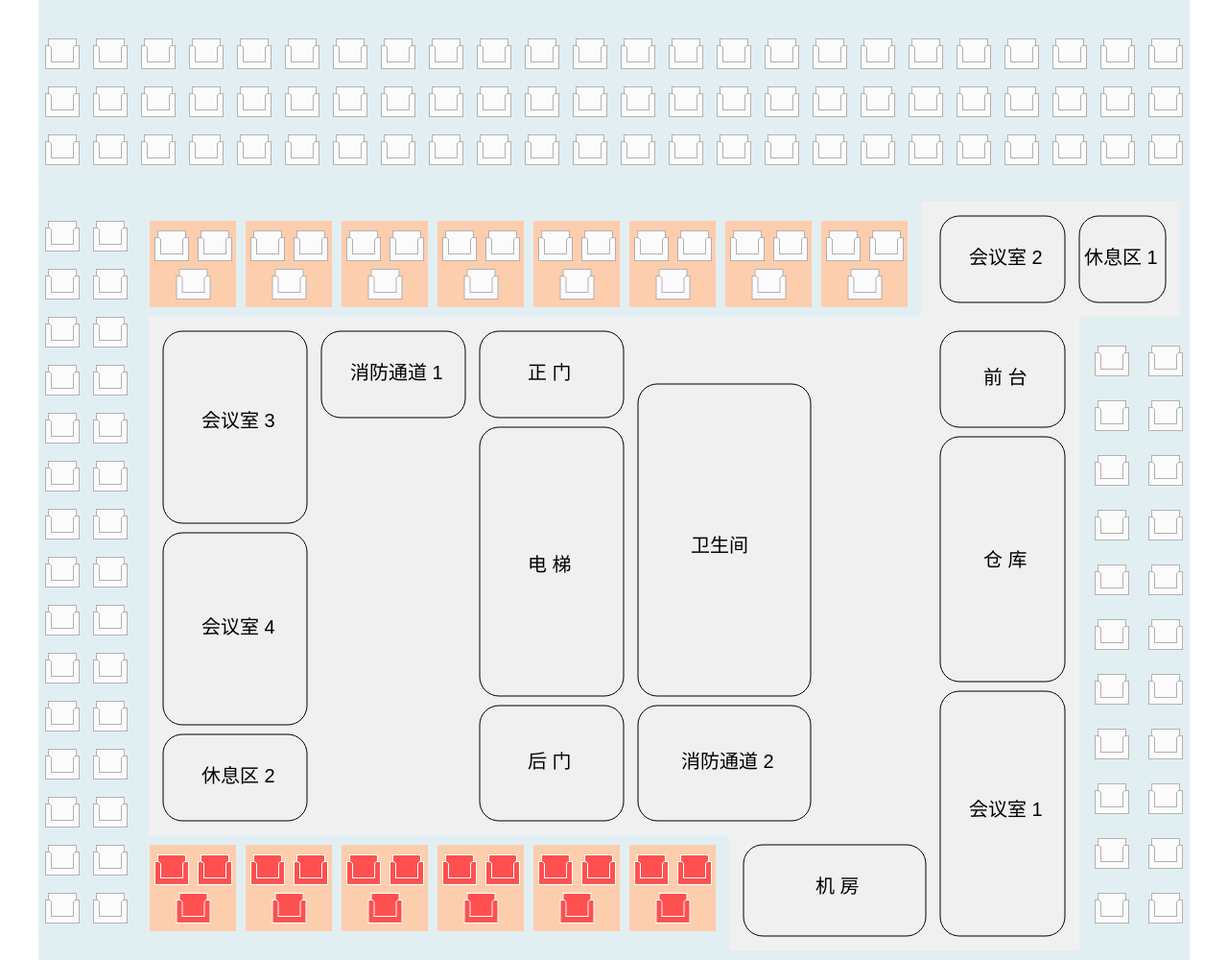
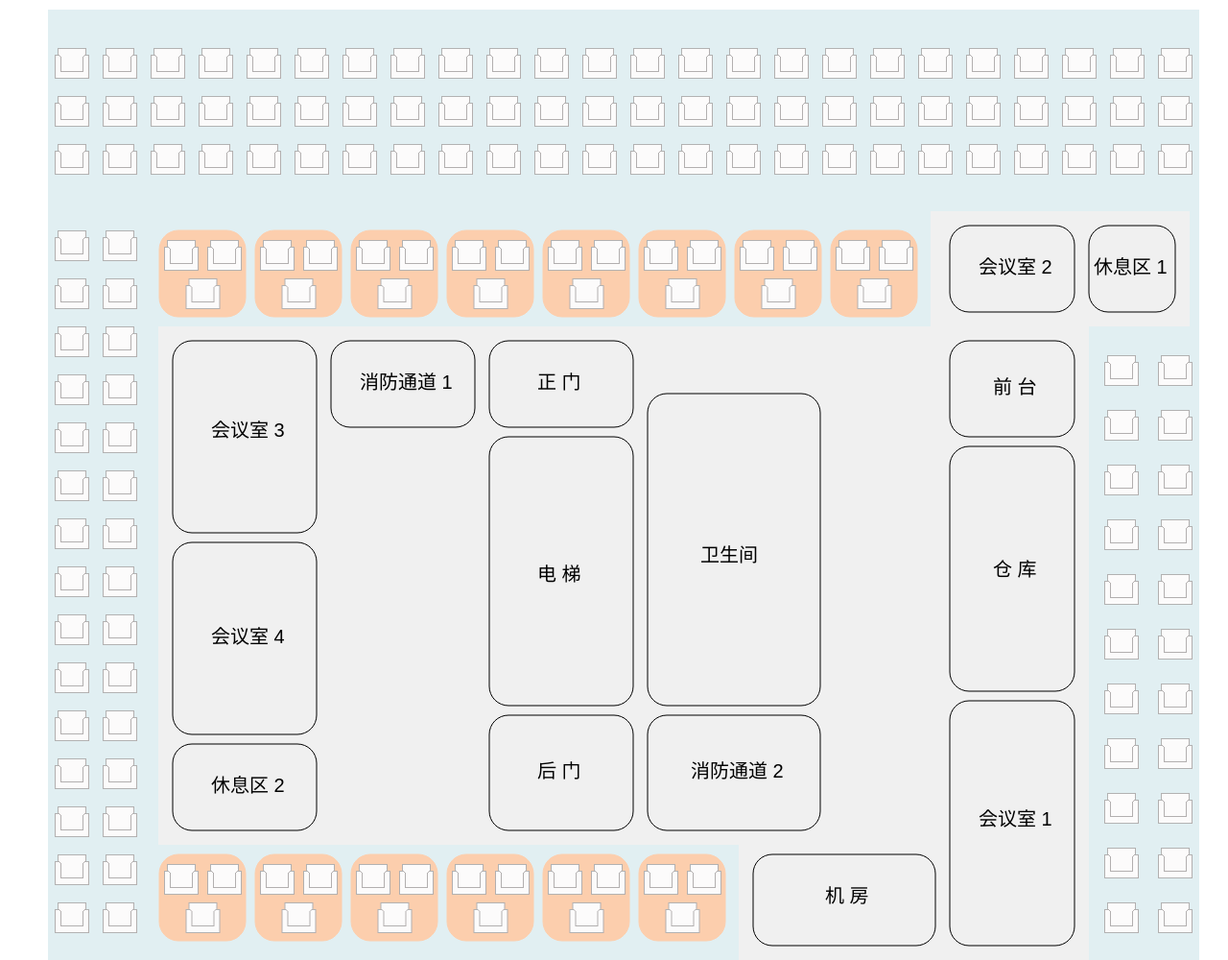
Before and after one commit to LinWLin/OfficeRental, a plain HTML site: page index.html in a window 1280 px wide. Shown: the top 1000 px of the page at 96% size. Drawn offline with Linux system fonts and the light colour scheme.

Commit message:
Update index.html

```diff
--- a/index.html
+++ b/index.html
@@ -8,8 +8,7 @@
 	<style>
 		*{padding:0;margin:0;}
 		canvas {
-			display:block;
-			margin:0 auto;
+			margin:10px 50px;
 			background: #E1EFF2;
 		}
 	</style>
@@ -29,22 +28,49 @@
 			img.src="img/chair01.png";
 			imgA.src="img/chair2.png";
 			imgB.src="img/chair3.png";
-
+/**********************/
+			function roundedRect(cornerX, cornerY, width, height, cornerRadius) {
+			   if (width> 0) ctx.moveTo(cornerX + cornerRadius, cornerY);
+			   else  ctx.moveTo(cornerX - cornerRadius, cornerY);
+			   ctx.arcTo(cornerX+width,cornerY,cornerX + width,cornerY+height,cornerRadius);
+			   ctx.arcTo(cornerX+width,cornerY + height,cornerX,cornerY+height,cornerRadius);
+			   ctx.arcTo(cornerX,cornerY+height,cornerX,cornerY,cornerRadius);
+			   if(width> 0) {
+			      ctx.arcTo(cornerX,cornerY,cornerX+cornerRadius,cornerY,cornerRadius);
+			   }
+			   else{
+			     ctx.arcTo(cornerX,cornerY,cornerX-cornerRadius,cornerY,cornerRadius);
+			   }
+			}
+			function drawRoundedRect(strokeStyle,fillStyle,cornerX,cornerY,width,height,cornerRadius) {
+			   ctx.beginPath();
+			   roundedRect(cornerX, cornerY, width, height, cornerRadius);
+			   ctx.strokeStyle = strokeStyle;
+			   ctx.fillStyle = fillStyle;
+			   ctx.stroke();
+			   ctx.fill();
+			}
+			////////////////////////////////////////////////////////////////////////
+			// drawRoundedRect('#FCCEAD',   '#FCCEAD',  999,  230,  90,  90, 20); //
+			////////////////////////////////////////////////////////////////////////
+			//绘制圆角矩形的的方法//
+/**********************/
 
 			for(var a=0,x=116;a<8;a++){
-			ctx.fillStyle='#FCCEAD';
-			ctx.fillRect(x,230,90,90);
+				drawRoundedRect('#FCCEAD',   '#FCCEAD',  x,  230,  90,  90, 20);
 				x+=100;
 			}
 
 			for(var b=0,x=116;b<6;b++){
-			ctx.fillStyle='#FCCEAD';
-			ctx.fillRect(x,880,90,90);
+				drawRoundedRect('#FCCEAD',   '#FCCEAD',  x,  880,  90,  90, 20);
 				x+=100;
+
 			}
-		ctx.fillRect(610,1030,210,105);
-		ctx.fillRect(840,1030,170,105);
-		ctx.fillRect(1030,1030,160,105);
+				drawRoundedRect('#FCCEAD',   '#FCCEAD', 610, 1030, 210, 105, 20);
+				drawRoundedRect('#FCCEAD',   '#FCCEAD', 840, 1030, 170, 105, 20);
+				drawRoundedRect('#FCCEAD',   '#FCCEAD', 1030, 1030, 160, 105, 20);
+
+
 
 			img.onload=function(){
 				/*首三行*/
@@ -82,9 +108,9 @@
 
 			/* 6个三人工位 */
 			for(var m=0,x1=120,x2=165;m<6;m++){
-			ctx.drawImage(imgB,x1,890);
-			ctx.drawImage(imgB,x2,890);
-			ctx.drawImage(imgB,(x1+x2)/2,930);
+				ctx.drawImage(img,x1,890);
+				ctx.drawImage(img,x2,890);
+				ctx.drawImage(img,(x1+x2)/2,930);
 				x1+=100;x2+=100;
 			}
 
@@ -117,7 +143,7 @@
 
 			/*6个工位*/
 			for(var p=0,y=1040;p<2;p++){
-			ctx.drawImage(imgA,1040,y);
+				ctx.drawImage(img,1040,y);
 				ctx.drawImage(img,1090,y);
 				ctx.drawImage(img,1140,y);
 				y+=50;
@@ -166,24 +192,11 @@
 
 			ctx.fillText("休息区 1",1090,275);
 
-
-
-
-
-
-
-
-
-
-
-
-
 			drawRoundRect(ctx, 130, 555, 150, 200, 20);
 	        ctx.stroke();
 
 	        drawRoundRect(ctx, 130, 765, 150, 90, 20);
 	        ctx.stroke();
-
 
 			drawRoundRect(ctx, 295, 345, 150, 90, 20);
 	        ctx.stroke();
@@ -215,8 +228,6 @@
 			drawRoundRect(ctx, 1085, 225, 90, 90, 20);
 	        ctx.stroke();
 
-
-
 			function drawRoundRect(cxt, x, y, width, height, radius){
 				cxt.beginPath();
 				cxt.arc(x + radius, y + radius, radius, Math.PI, Math.PI * 3 / 2);
```
Lines whose indentation alone changed are shown as unchanged.
